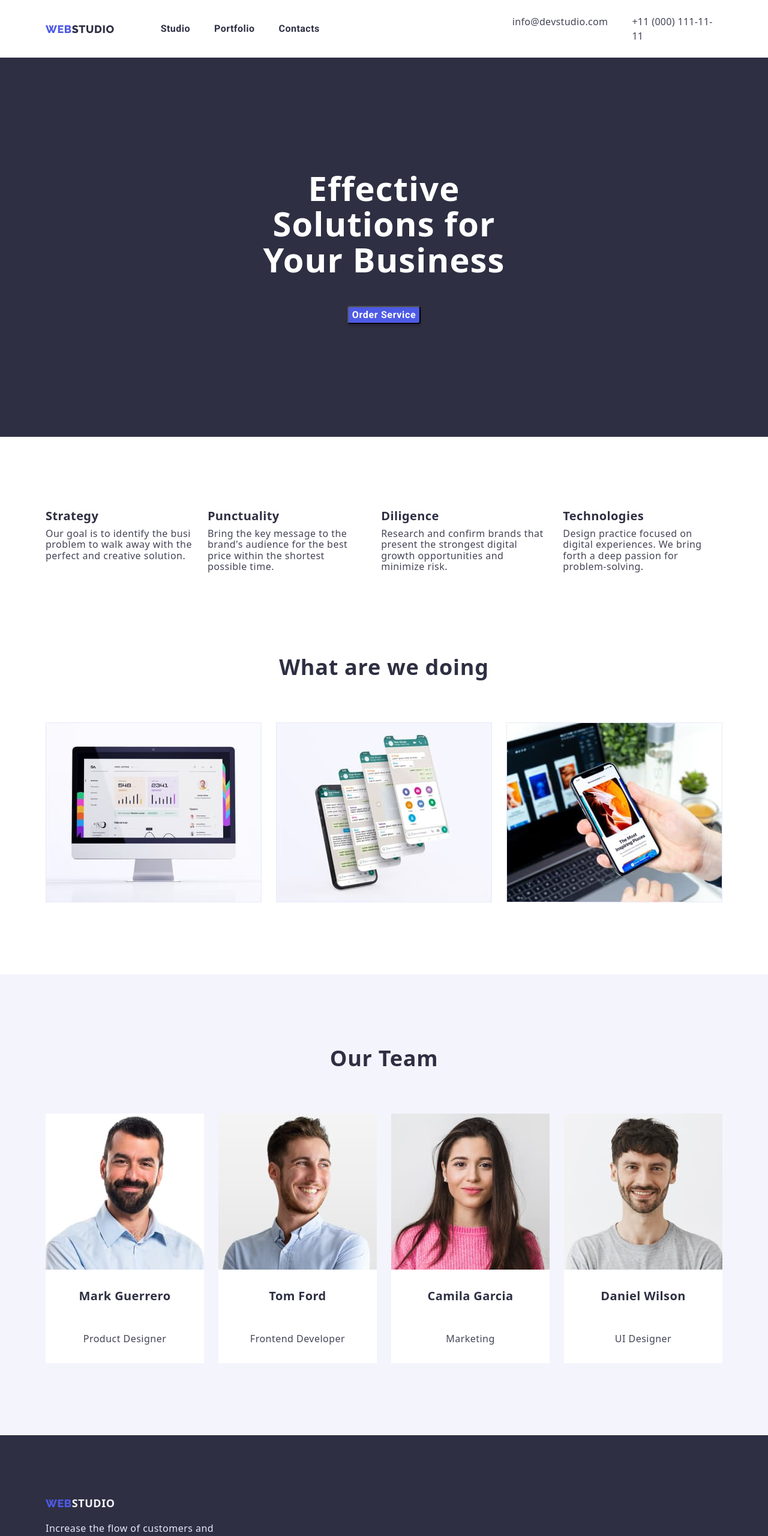
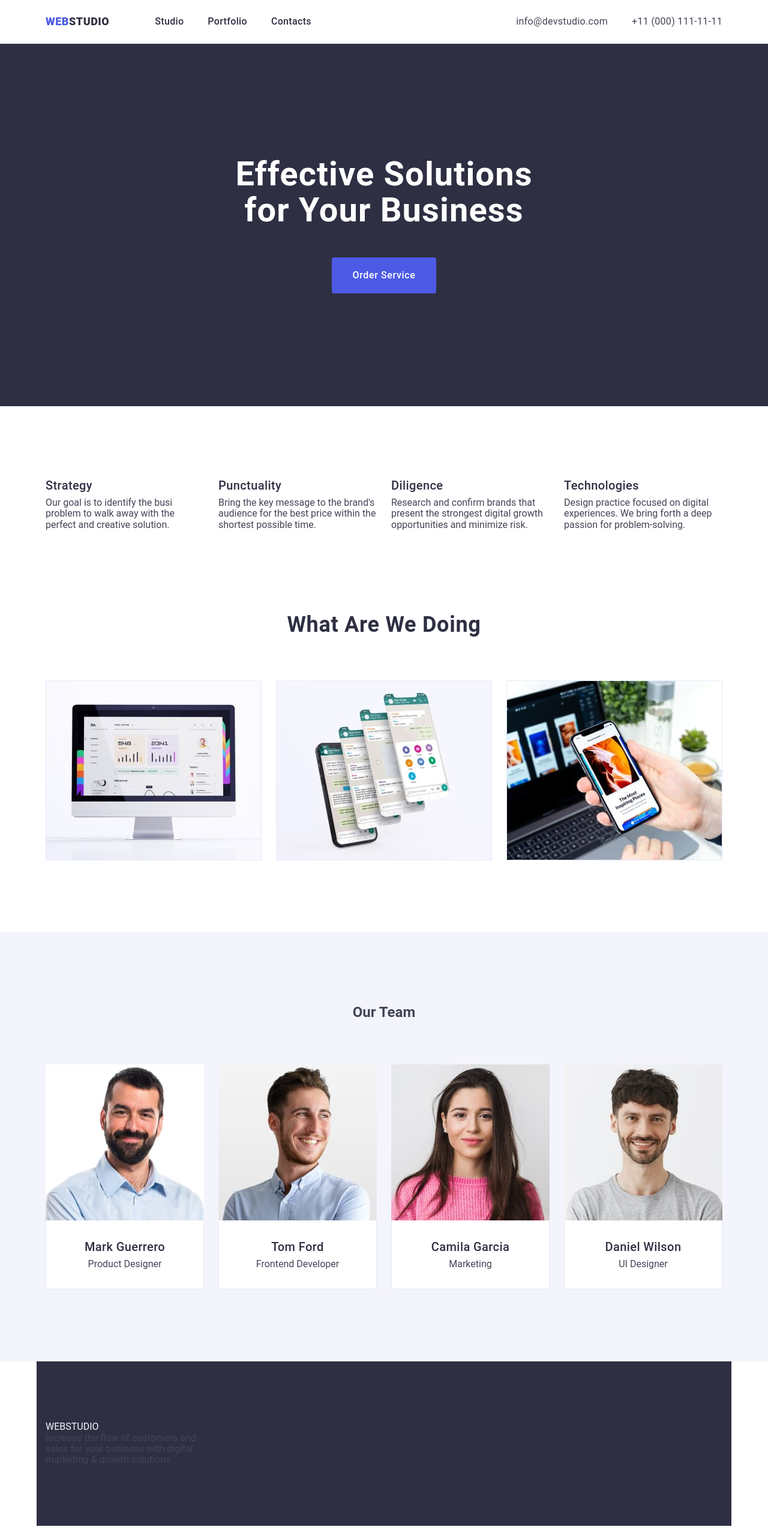
Before and after one commit to AbsolemGen/goit-markup-hw-03, a plain HTML site: page index.html in a window 1280 px wide. Shown: the top 2560 px of the page at 60% size. Drawn offline with nearby package versions, Linux system fonts and the light colour scheme.

Commit message:
new_style_css

```diff
--- a/css/style.css
+++ b/css/style.css
@@ -1,23 +1,14 @@
-/* -------------------General------------------- */
+/* --------------GENERAL!!!!---------------- */
+/* --------------GENERAL!!!!---------------- */
 :root {
   --main-color: #434455;
+  --title-color: #2e2f42;
   --blue-color: #4d5ae5;
-  --title-color: #2e2f42;
 }
 
 body {
-  background-color: #ffffff;
-  font-family: "Roboto", sans-serif;
-  letter-spacing: 0.03em;
-  font-style: normal;
+  font-family: "roboto", sans-serif;
   color: var(--main-color);
-}
-
-.bgc-scnd {
-  background-color: #2e2f42;
-}
-.bgc-team {
-  background-color: #f4f4fd;
 }
 
 p,
@@ -46,10 +37,9 @@ img {
 }
 
 .container {
-  width: 1158px;
   padding-left: 15px;
   padding-right: 15px;
-  outline: 1px solid transparent;
+  width: 1158px;
   margin: 0 auto;
 }
 .visually-hidden {
@@ -64,69 +54,241 @@ img {
   clip-path: inset(50%);
   margin: -1px;
 }
-/* -------------------NAVIGATION------------------- */
-.logo-main {
-  font-family: "Raleway";
+.list {
+  list-style: none;
+}
+.link {
+  text-decoration: none;
+}
+.sections {
+  padding-top: 120px;
+  padding-bottom: 120px;
+}
+.item-text {
+  font-size: 16px;
+  line-height: 1.5;
+  letter-spacing: 0.02em;
+}
+.item-title {
+  font-weight: 500;
+  font-size: 20px;
+  line-height: 1.2;
+  letter-spacing: 0.02em;
+  color: var(--title-color);
+  margin-bottom: 8px;
+}
+/* -----------------LOGO------------------ */
+/* -----------------LOGO------------------ */
+.header-nav {
+  display: flex;
+  align-items: center;
+}
+
+.logo {
+  padding-top: 24px;
+  padding-bottom: 24px;
+  font-family: "Raleway" sans-serif;
   font-style: normal;
   font-weight: 800;
   font-size: 18px;
-  line-height: 1.5;
+  line-height: 1.33;
   letter-spacing: 0.03em;
   text-transform: uppercase;
+  text-decoration: none;
+  color: var(--blue-color);
+}
+.logo-black-studio {
   color: var(--title-color);
-  padding-right: 77px;
-  margin: auto;
-}
-.logo-blue {
-  font-family: "Raleway";
-  font-style: normal;
-  font-weight: 800;
-  font-size: 18px;
-  line-height: 1.5;
-  letter-spacing: 0.03em;
-  color: var(--blue-color);
-  margin: auto;
 }
 
+.footer-logo-white {
+  color: #f4f4fd;
+}
+
+/* --------------HEADER---------------- */
+/* --------------HEADER---------------- */
+
 .header {
-  padding-top: 24px;
-  padding-bottom: 24px;
+  border-bottom: 1px solid #e7e9fc;
+}
+
+.header-nav {
+  display: flex;
+  align-items: center;
+}
+
+.header-list {
+  display: flex;
+  margin-left: 76px;
+}
+.header-list .nav-item + .nav-item {
+  margin-left: 40px;
 }
 
 .header-link {
-  font-family: "Roboto", sans-serif;
-  font-style: normal;
   color: var(--title-color);
-  font-weight: 600;
-  font-size: 16px;
+  display: block;
+  padding-top: 24px;
+  padding-bottom: 24px;
+
+  font-weight: 500;
+  line-height: 1.5;
+  letter-spacing: 0.02em;
+  text-decoration: none;
+}
+.header-link:hover,
+.header-link:focus {
+  color: #404bbf;
 }
 
-.header-list {
+.auth-nav {
+  display: flex;
+  margin-left: auto;
   gap: 40px;
-  margin: auto 0;
+}
+.auth-nav-list {
+  gap: 40px;
+}
+.auth-nav-link {
+  display: block;
+  padding-top: 24px;
+  padding-bottom: 24px;
+
+  font-weight: 400;
+  line-height: 1.5;
+  letter-spacing: 0.02em;
+  text-decoration: none;
+  color: var(--main-color);
+}
+.auth-nav-link:hover,
+.auth-nav-link:focus {
+  color: #404bbf;
 }
 
-.header-adress {
-  gap: 40px;
-  margin-left: 321px;
+/* --------------studio(main page)---------------- */
+/* --------------studio(main page)---------------- */
+/* --------------HERO---------------- */
+.hero {
+  padding-top: 188px;
+  padding-bottom: 188px;
+  background-color: var(--title-color);
+  text-align: center;
 }
-.text-box {
-  width: 360px;
-  height: 120px;
-  padding-top: 32px;
-  padding-left: 16px;
+
+.hero-title {
+  max-width: 530px;
+  margin: 0 auto;
+  margin-bottom: 48px;
+
+  font-size: 56px;
+  line-height: 1.07;
+  letter-spacing: 0.02em;
+  color: #ffffff;
 }
-.adress {
+
+.hero-btn {
+  display: inline-block;
+  min-width: 170px;
+  padding: 16px 32px;
+  font-family: "Roboto", sans-serif;
+  font-weight: 500;
   font-size: 16px;
   line-height: 1.5;
+  letter-spacing: 0.04em;
+  background-color: #4d5ae5;
+  color: #ffffff;
+  cursor: pointer;
+  border-radius: 4px;
+  text-align: center;
+  border-color: transparent;
+}
+
+.hero-btn:hover,
+.hero-btn:focus {
+  background-color: #404bbf;
+}
+/* --------------Features---------------- */
+/* --------------Features---------------- */
+.features {
+  padding-bottom: 0;
+}
+
+.features-list {
+  display: flex;
+  gap: 24px;
+}
+.features-list .features-item {
+  width: calc((100% - 3 * 24px) / 4);
+}
+
+.features-item {
+  background-color: #ffffff;
+}
+
+/* --------------Benefits---------------- */
+/* --------------Benefits---------------- */
+.benefits-box {
+}
+.benefits-tittle {
+  margin-bottom: 72px;
+  text-align: center;
+
+  font-size: 36px;
+  line-height: 1.11;
   letter-spacing: 0.02em;
-  color: var(--main-color);
+  text-transform: capitalize;
+  color: var(--title-color);
 }
-.hover-nav:hover,
-.hover-nav:focus {
-  color: #404bbf;
+
+.benefits-list {
+  gap: 24px;
 }
-/* buttons */
+.benefits-item {
+  background-color: #ffffff;
+}
+.benefist-list .benefits-item {
+  width: calc((100% - 2 * 24px) / 3);
+}
+
+/* --------------our Team---------------- */
+/* --------------our Team---------------- */
+.team {
+  padding-top: 120px;
+  padding-bottom: 120px;
+  background-color: #f4f4fd;
+}
+.team-box {
+  text-align: center;
+}
+
+.team-title {
+  margin-bottom: 72px;
+  text-align: center;
+}
+
+.team-list {
+  gap: 24px;
+}
+
+.team-item {
+  background-color: #ffffff;
+}
+
+.team-item-box {
+  border: 1px solid #e7e9fc;
+  border-top: none;
+  border-radius: 0px 0px 4px 4px;
+  background-color: #ffffff;
+  padding: 32px 16px;
+  text-align: center;
+}
+
+/* --------------PORTFOLIO---------------- */
+/* --------------PORTFOLIO---------------- */
+/* --------------PORTFOLIO---------------- */
+
+/* --------------BTN_FILTER---------------- */
+/* --------------BTN_FILTER---------------- */
 .btn {
   padding: 12px 24px;
   min-width: 69px;
@@ -141,7 +303,6 @@ img {
   border: 1px solid #e7e9fc;
   border-radius: 4px;
 }
-
 .btn:hover,
 .btn:focus {
   background-color: #4d5ae5;
@@ -151,175 +312,33 @@ img {
 .btn-list {
   justify-content: center;
   gap: 24px;
-  padding-bottom: 72px;
+  margin-bottom: 72px;
 }
-.main-item-header {
-  padding-bottom: 8px;
-}
-
-/* hero */
-.hero-title {
-  max-width: 520px;
-  margin: 0 auto;
-  margin-bottom: 48px;
-  font-weight: 700;
-  font-size: 56px;
-  line-height: 1.06;
-  letter-spacing: 0.02em;
-  color: #ffffff;
-  text-align: center;
-}
-
-.hero {
-  padding-top: 188px;
-  padding-bottom: 188px;
-  background-color: var(--title-color);
-  text-align: center;
-}
-
-.hero-btn {
-  font-family: "Roboto", sans-serif;
-  font-weight: 700;
-  font-size: 16px;
-  line-height: 1.5;
-  letter-spacing: 0.04em;
-  background-color: #4d5ae5;
-  color: #ffffff;
-  cursor: pointer;
-  box-shadow: 0px 4px 4px rgba(0, 0, 0, 0.15);
-  border-radius: 4px;
-}
-
-.hero-btn:hover,
-.hero-btn:focus {
-  background-color: #404bbf;
-}
-
-.main-list {
+/* --------------HERO---------------- */
+/* --------------HERO---------------- */
+.portfolio {
+  display: flex;
+  flex-wrap: wrap;
+  column-gap: 24px;
   row-gap: 48px;
-  flex-wrap: wrap;
-  justify-content: space-between;
 }
 .main-item {
 }
-.main {
-  padding-bottom: 120px;
-  padding-top: 96px;
+.text-box {
+  display: block;
+  border: 1px solid #e7e9fc;
+  border-top: none;
+  padding: 32px 16px;
 }
 
-/* ------------------titles-------------------- */
-
-.section-title {
-  font-weight: 600;
-  font-size: 36px;
-  line-height: 1.11;
-  letter-spacing: 0.02em;
-  color: var(--title-color);
-}
-.title {
-  /* name-title */
-  font-weight: 700;
-  font-size: 20px;
-  line-height: 1.2;
-  letter-spacing: 0.02em;
-  color: var(--title-color);
-}
-
-.main-item {
-  background: #ffffff;
-  border: 0.5px solid #f4f4fd;
-  box-shadow: 0px 1px 6px rgba(46, 47, 66, 0.08);
-}
-
-/*------------------- footer----------------- */
-.footer-box {
+/* --------------FOOTER---------------- */
+/* --------------FOOTER---------------- */
+.footer {
   padding-top: 100px;
   padding-bottom: 100px;
+  background-color: var(--title-color);
 }
-.footer-link {
-  padding-top: 10px;
+.footer-text {
+  color: #e7e9fc;
+  margin-top: 16px;
 }
-.footer-txt {
-  color: #e7e9fc;
-  font-size: 16px;
-  line-height: 1.5;
-  padding-top: 16px;
-}
-.footer-logo-white {
-  font-family: "Raleway" sans-serif;
-  font-style: normal;
-  font-weight: 800;
-  font-size: 18px;
-  line-height: 1.5;
-  letter-spacing: 0.03em;
-  color: #f4f4fd;
-}
-.list {
-  list-style: none;
-}
-.link {
-  text-decoration: none;
-}
-.footer {
-}
-.options {
-  padding-top: 120px;
-}
-.options-item {
-}
-.options-text {
-}
-.options-list {
-  gap: 24px;
-}
-.options-title {
-  padding-bottom: 8px;
-}
-.what-doing-tittle {
-  padding-bottom: 72px;
-}
-
-.what-doing-list {
-  justify-content: center;
-  gap: 24px;
-}
-
-.what-doing-item {
-}
-.what-doing {
-  padding-bottom: 120px;
-  padding-top: 120px;
-  text-align: center;
-}
-.team {
-  padding-top: 120px;
-  padding-bottom: 120px;
-}
-.team-box {
-}
-
-.team-title {
-  padding-bottom: 72px;
-  text-align: center;
-}
-.title {
-}
-.section-title {
-}
-.team-list {
-  gap: 24px;
-}
-.list {
-}
-.team-item {
-}
-
-.team-item-title {
-  padding-bottom: 50px;
-}
-.team-item-box {
-  background-color: #ffffff;
-  padding-bottom: 32px;
-  padding-top: 32px;
-  text-align: center;
-}
--- a/index.html
+++ b/index.html
@@ -5,69 +5,74 @@
     <meta charset="UTF-8" />
     <meta http-equiv="X-UA-Compatible" content="IE=edge" />
     <meta name="viewport" content="width=device-width, initial-scale=1.0" />
+    <link rel="stylesheet" href="https://cdnjs.cloudflare.com/ajax/libs/modern-normalize/1.1.0/modern-normalize.min.css"
+        integrity="sha512-wpPYUAdjBVSE4KJnH1VR1HeZfpl1ub8YT/NKx4PuQ5NmX2tKuGu6U/JRp5y+Y8XG2tV+wKQpNHVUX03MfMFn9Q=="
+        crossorigin="anonymous" referrerpolicy="no-referrer" />
     <link rel="stylesheet" href="./css/style.css">
     <link rel="preconnect" href="https://fonts.googleapis.com">
     <link rel="preconnect" href="https://fonts.gstatic.com" crossorigin>
-    <link href="https://fonts.googleapis.com/css2?family=Raleway:wght@800&family=Roboto:wght@400;700;900&display=swap"
+    <link
+        href="https://fonts.googleapis.com/css2?family=Raleway:wght@800&familybenefitswght@400;500;700;900&display=swap"
         rel="stylesheet">
-    <link rel="stylesheet" href="https://cdnjs.cloudflare.com/ajax/libs/modern-normalize/1.1.0/modern-normalize.min.css"
-        integrity="sha512-wpPYUAdjBVSE4KJnH1VR1HeZfpl1ub8YT/NKx4PuQ5NmX2tKuGu6U/JRp5y+Y8XG2tV+wKQpNHVUX03MfMFn9Q=="
-        crossorigin="anonymous" referrerpolicy="no-referrer" />
+
     <title>WebStudio</title>
 </head>
 
 <body>
     <header class="header">
-        <div class="container flex">
-            <nav class="header-nav flex">
-                <a href="./index.html" class="logo-main link"><span class="logo-blue link">WEB</span>STUDIO</a>
-                <ul class="header-list list flex">
-                    <li><a href="./index.html" class="hover-nav header-link link">Studio</a></li>
-                    <li><a href="./portfolio.html" class="hover-nav header-link link">Portfolio</a></li>
-                    <li><a href="" class="hover-nav header-link link">Contacts</a></li>
+        <div class="header-nav container ">
+            <nav class="flex">
+                <a href="./index.html" class="logo link">WEB<span class="logo-black-studio link">STUDIO</span></a>
+                <ul class="header-list list">
+                    <li class="nav-item"><a href="./index.html" class="header-link link">Studio</a></li>
+                    <li class="nav-item"><a href="./portfolio.html" class="header-link link">Portfolio</a>
+                    </li>
+                    <li class="nav-item"><a href="" class="hover-nav header-link link">Contacts</a></li>
                 </ul>
             </nav>
-            <ul class="header-adress list flex">
-                <li><a href="mailto:info@devstudio.com" class="hover-nav adress link">info@devstudio.com</a></li>
-                <li><a href="tel:+110001111111" class="hover-nav adress link">+11 (000) 111-11-11</a></li>
+            <ul class="auth-nav list flex">
+                <li class="auth-nav-item"><a href="mailto:info@devstudio.com"
+                        class="auth-nav-link link">info@devstudio.com</a></li>
+                <li class="auth-nav-item"><a href="tel:+110001111111" class="auth-nav-link link">+11 (000)
+                        111-11-11</a></li>
             </ul>
         </div>
     </header>
     <main>
-        <!-- Section 2   -->
+        <!-- Section 2 HERO  -->
 
-        <section class="hero bgc-scnd">
-            <div class="container ">
+        <section class="hero">
+            <div class="container">
                 <h1 class="hero-title">Effective Solutions for Your Business</h1>
                 <button type="button" class="hero-btn">Order Service</button>
             </div>
         </section>
 
-        <section class="options">
+        <section class="features sections">
 
             <div class="container">
-                <ul class="options-list list flex">
-                    <li class="options-item">
-                        <h3 class="options-title title list">Strategy</h3>
-                        <p class=" options-text scnd-txt">Our goal is to identify the busi
+                <ul class="features-list list ">
+                    <li class="features-item">
+                        <h3 class="item-title">Strategy</h3>
+                        <p class="item-txt">Our goal is to identify the busi
                             problem to walk away with the
                             perfect and creative solution.</p>
                     </li>
-                    <li class="options-item">
-                        <h3 class="options-title title list">Punctuality</h3>
-                        <p class=" options-text scnd-txt">Bring the key message to the
+                    <li class="features-item">
+                        <h3 class="item-title">Punctuality</h3>
+                        <p class="item-txt">Bring the key message to the
                             brand's audience for the best price
                             within the shortest possible time.</p>
                     </li>
-                    <li class="options-item">
-                        <h3 class="options-title title list">Diligence</h3>
-                        <p class=" options-text scnd-txt">Research and confirm brands that
+                    <li class="features-item">
+                        <h3 class="item-title">Diligence</h3>
+                        <p class="item-txt">Research and confirm brands that
                             present the strongest digital growth
                             opportunities and minimize risk.</p><br>
                     </li>
-                    <li class="options-item">
-                        <h3 class="options-title title list">Technologies</h3>
-                        <p class=" options-text scnd-txt">Design practice focused on digital
+                    <li class="features-item">
+                        <h3 class="item-title">Technologies</h3>
+                        <p class="item-txt">Design practice focused on digital
                             experiences. We bring forth a deep
                             passion for problem-solving.</p>
                     </li>
@@ -75,52 +80,52 @@
             </div>
         </section>
         <!-- Section 3 -->
-        <section class="what-doing">
-            <div class="what-doing-box container">
-                <h2 class=" what-doing-tittle section-title">What are we doing</h2>
-                <ul class="what-doing-list list flex">
-                    <li class="what-doing-item list">
+        <section class="sections">
+            <div class="benefits-box container">
+                <h2 class=" benefits-tittle">What are we doing</h2>
+                <ul class="benefits-list list flex">
+                    <li class="benefits-item ">
                         <img src="./images/img111.jpg" alt="What are we doing" width="360" height="300" />
                     </li>
-                    <li class="what-doing-item list">
+                    <li class="benefits-item ">
                         <img src="./images/img222.jpg" alt="What are we doing" width="360" height="300" />
                     </li>
-                    <li class="what-doing-item list">
+                    <li class="benefits-item">
                         <img src="./images/img333.jpg" alt="What are we doing" width="360" height="300" />
                     </li>
                 </ul>
             </div>
         </section>
-        <section class="team bgc-team list">
+        <section class="sections team  list">
             <div class="team-box container">
                 <h2 class="team-title section-title">Our Team</h2>
                 <ul class="team-list list flex">
-                    <li class="team-item bgc-white">
+                    <li class="team-item">
                         <img src="./images/team1.jpg" alt="Mark" width="264" height="260" />
                         <div class="team-item-box">
-                            <h3 class="team-item-title title">Mark Guerrero</h3>
-                            <p class="scnd-txt">Product Designer</p>
+                            <h3 class="item-title ">Mark Guerrero</h3>
+                            <p class="item-txt">Product Designer</p>
                         </div>
                     </li>
-                    <li class="team-item bgc-white">
+                    <li class="team-item">
                         <img src="./images/team2.jpg" alt="Tom" width="264" height="260" />
                         <div class="team-item-box">
-                            <h3 class="team-item-title title">Tom Ford</h3>
-                            <p class="scnd-txt">Frontend Developer</p>
+                            <h3 class="item-title ">Tom Ford</h3>
+                            <p class="item-txt">Frontend Developer</p>
 
                         </div>
-                    <li class="team-item bgc-white">
+                    <li class="team-item">
                         <img src="./images/team3.jpg" alt="Camila" width="264" height="260" />
                         <div class="team-item-box">
-                            <h3 class="team-item-title title">Camila Garcia</h3>
-                            <p class="scnd-txt">Marketing</p>
+                            <h3 class="item-title ">Camila Garcia</h3>
+                            <p class="item-txt">Marketing</p>
                         </div>
                     </li>
-                    <li class="team-item bgc-white">
+                    <li class="team-item">
                         <img src="./images/team4.jpg" alt="Daniel" width="264" height="260" />
                         <div class="team-item-box">
-                            <h3 class="team-item-title title">Daniel Wilson</h3>
-                            <p class="scnd-txt">UI Designer</p>
+                            <h3 class="item-title ">Daniel Wilson</h3>
+                            <p class="item-txt">UI Designer</p>
                         </div>
                     </li>
                 </ul>
```
Also changed, not shown: portfolio.html (+43 -38 lines).
